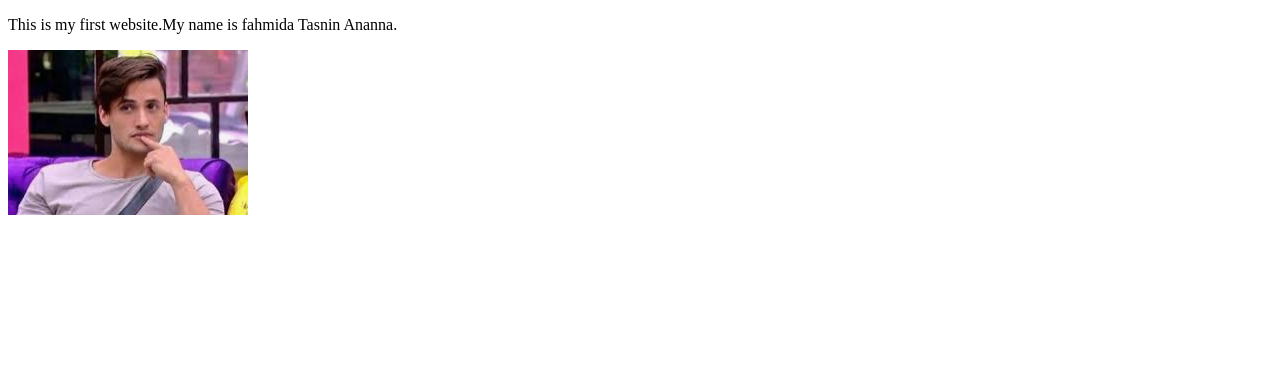
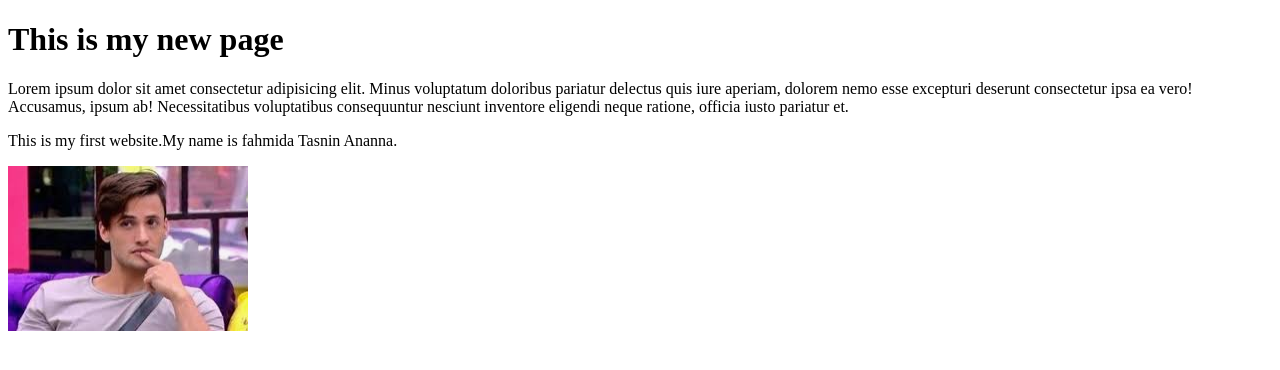
Before and after one commit to Ananna14/my-fast-repo, a plain HTML site: page index.html in a window 1280 px wide. Drawn offline with Linux system fonts and the light colour scheme.

Commit message:
my first repo

```diff
--- a/index.html
+++ b/index.html
@@ -7,6 +7,8 @@
     <title>My first Github repo</title>
 </head>
 <body>
+    <h1> This is my new page</h1>
+    <p>Lorem ipsum dolor sit amet consectetur adipisicing elit. Minus voluptatum doloribus pariatur delectus quis iure aperiam, dolorem nemo esse excepturi deserunt consectetur ipsa ea vero! Accusamus, ipsum ab! Necessitatibus voluptatibus consequuntur nesciunt inventore eligendi neque ratione, officia iusto pariatur et.</p>
     <p>This is my first website.My name is fahmida Tasnin Ananna.</p>
     <img src="Capture.PNG" alt="">
 
```
